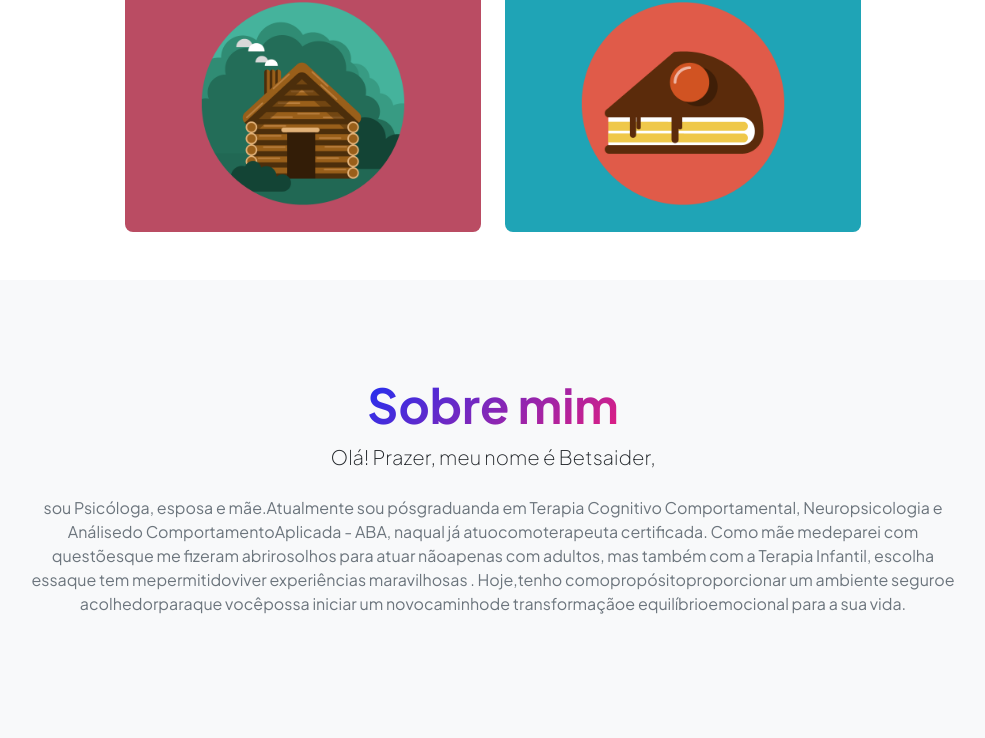
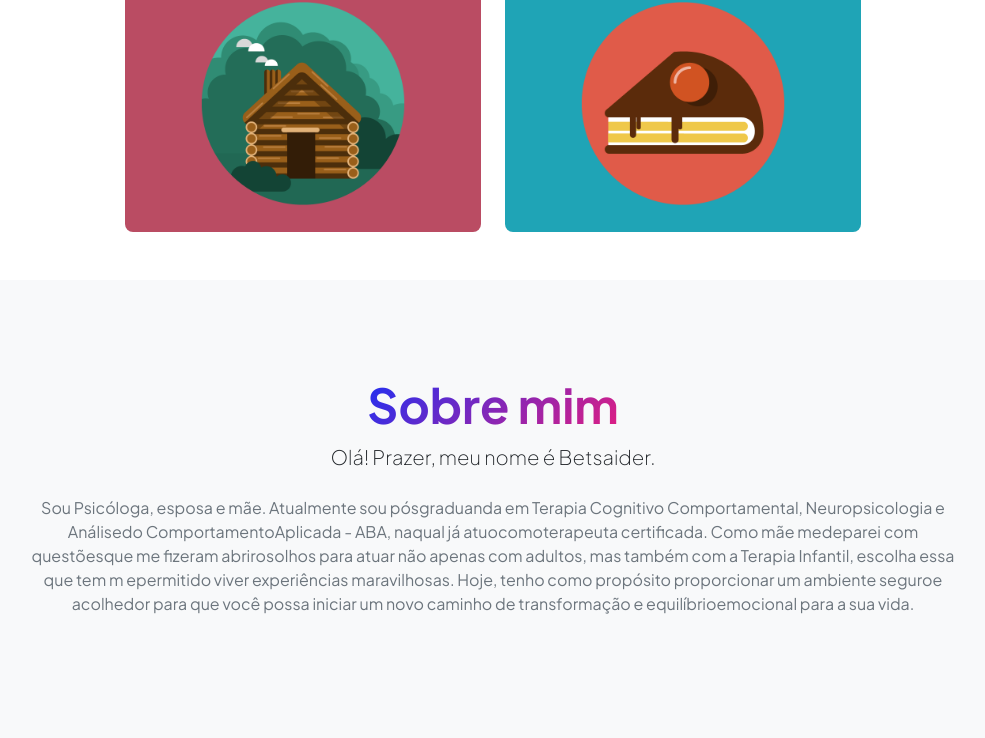
Before and after one commit to psibetsaider/site, a plain HTML site: page index.html in a window 1280 px wide. Shown: the part 1147-1885 px from the top of the page, without its empty margins (147-1132 px from the left). Drawn offline with nearby package versions, Linux system fonts and the light colour scheme.

Commit message:
Update index.html

```diff
--- a/index.html
+++ b/index.html
@@ -247,24 +247,11 @@
                         <div class="text-center mb-5">
                             <div class="text-center my-5">
                                 <h2 class="display-5 fw-bolder"><span class="text-gradient d-inline">Sobre mim</span></h2>
-                                <p class="lead fw-light mb-4">Olá! Prazer, meu nome é Betsaider,</p>
-                                <p class="text-muted">sou
-                                    Psicóloga, esposa e mãe.Atualmente sou
-                                    pósgraduanda em Terapia Cognitivo
-                                    Comportamental, Neuropsicologia e
-                                    Análisedo ComportamentoAplicada -
-                                    ABA, naqual já atuocomoterapeuta
-                                    certificada. Como mãe medeparei com
-                                    questõesque me fizeram abrirosolhos
-                                    para atuar nãoapenas com adultos, mas
-                                    também com a Terapia Infantil, escolha
-                                    essaque tem mepermitidoviver
-                                    experiências maravilhosas . Hoje,tenho
-                                    comopropósitoproporcionar um
-                                    ambiente seguroe acolhedorparaque
-                                    vocêpossa iniciar um novocaminhode
-                                    transformaçãoe equilíbrioemocional
-                                    para a sua vida.
+                                <p class="lead fw-light mb-4">Olá! Prazer, meu nome é Betsaider.</p>
+                                <p class="text-muted">Sou Psicóloga, esposa e mãe. Atualmente sou pósgraduanda em Terapia Cognitivo Comportamental, Neuropsicologia e Análisedo ComportamentoAplicada -
+                                    ABA, naqual já atuocomoterapeuta certificada. Como mãe medeparei com questõesque me fizeram abrirosolhos para atuar não apenas com adultos, mas também com a Terapia Infantil, escolha
+                                    essa que tem m epermitido viver experiências maravilhosas. Hoje, tenho como propósito proporcionar um ambiente seguroe acolhedor para que você possa iniciar um novo caminho de
+                                    transformação e equilíbrioemocional para a sua vida.
                                     </p>
                             </div>
                         </div>
```
